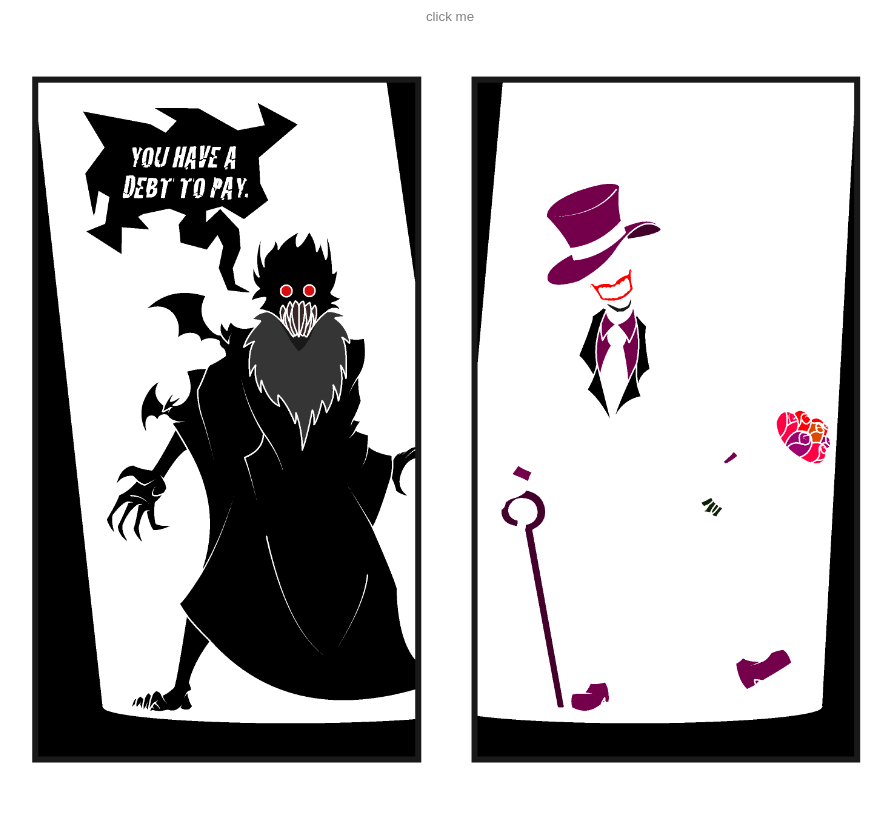
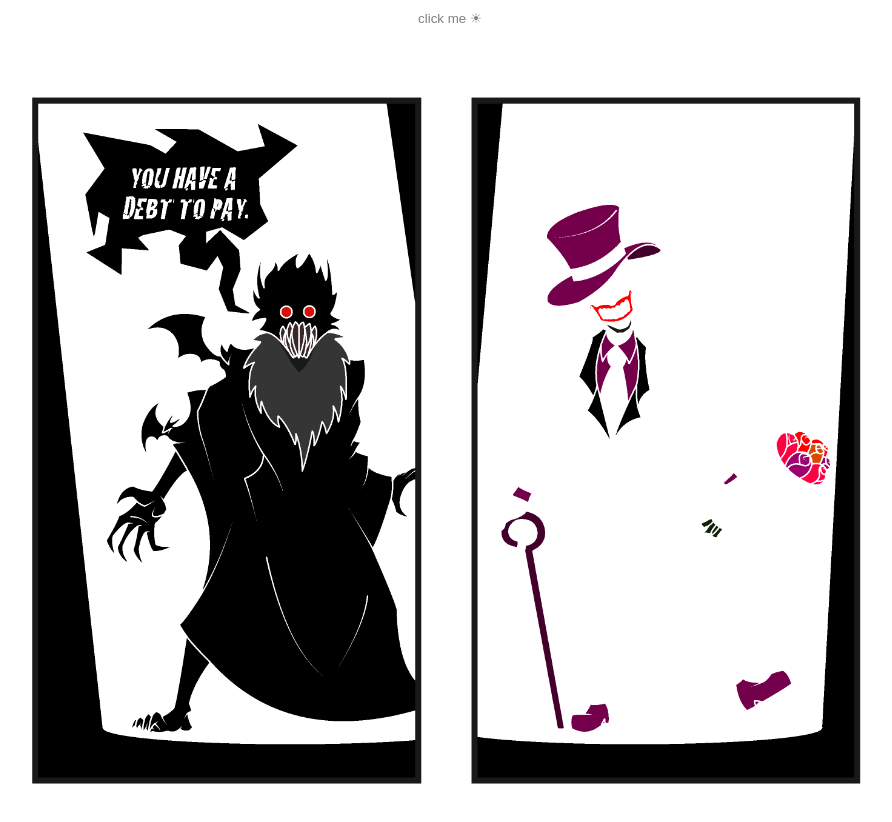
Before and after one commit to adamtbrekka/Light-Switch-Comic, a plain HTML site: page index.html in a window 1280 px wide. Shown: the whole page, without its empty margins (190-1082 px from the left). Drawn offline with Linux system fonts and the light colour scheme.

Commit message:
Added sun & moon icons
Sun & Moon icons present in lightswitch button; switch when button is pressed

```diff
--- a/index.html
+++ b/index.html
@@ -10,9 +10,10 @@
     <h3>Batman vs The Joker</h3>
   </div>
   -->
-  <div class="container">
-    <button id="lightSwitch" onclick="switchLight(event)">click me</button>
+  <div id="lightswitch-container">
+    <button id="lightSwitch" onclick="switchLight(event)">click me ☀</button>
   </div>
+  <br/>
   <div class="container">
     <div id="comic_container">
       <img id="comic_img" src="comics/34.png">
--- a/scripts.js
+++ b/scripts.js
@@ -4,11 +4,11 @@ function switchLight(event){
   var switLabel = swit.innerHTML;
   var color = container.style.backgroundColor;
   if (color === 'black') {
-    /* swit.innerHTML = 'ON'; */
+    swit.innerHTML = switLabel.replace('☾','☀')
     container.style.backgroundColor = 'white';
     swit.style.backgroundColor = 'white';
   } else {
-    /* swit.innerHTML = 'OFF'; */
+    swit.innerHTML = switLabel.replace('☀','☾')
     container.style.backgroundColor = 'black';
     swit.style.backgroundColor = 'black';
   };
--- a/style.css
+++ b/style.css
@@ -22,6 +22,8 @@
   border: none;
   display: inline-block;
   transition: background-color 0.5s ease-out;
+  width: 80px;
+  height: 20px;
 }
 
 .container {
@@ -31,3 +33,10 @@
 h3 {
   display: inline-block;
 }
+
+#lightswitch-container {
+  text-align:center;
+  position: -webkit-sticky; /* safari */
+  position: sticky;
+  top: 0;
+}
```
